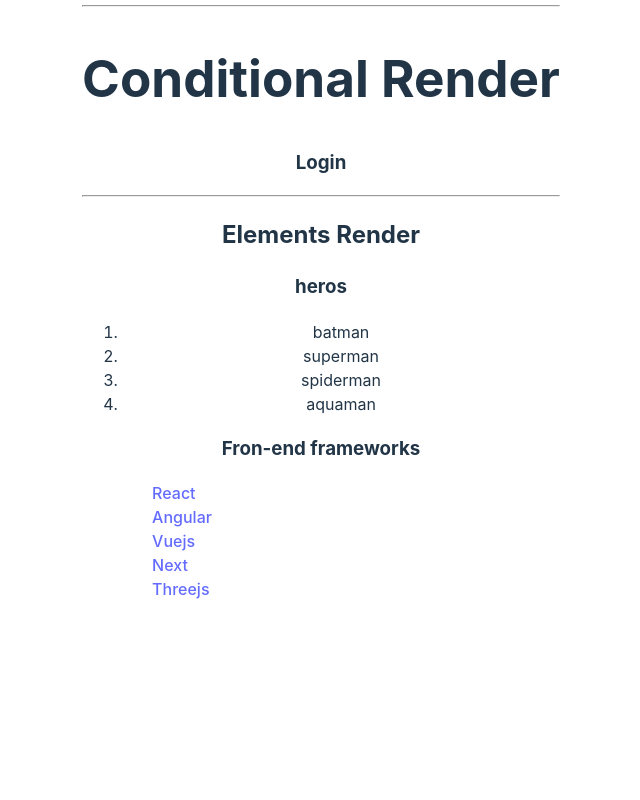
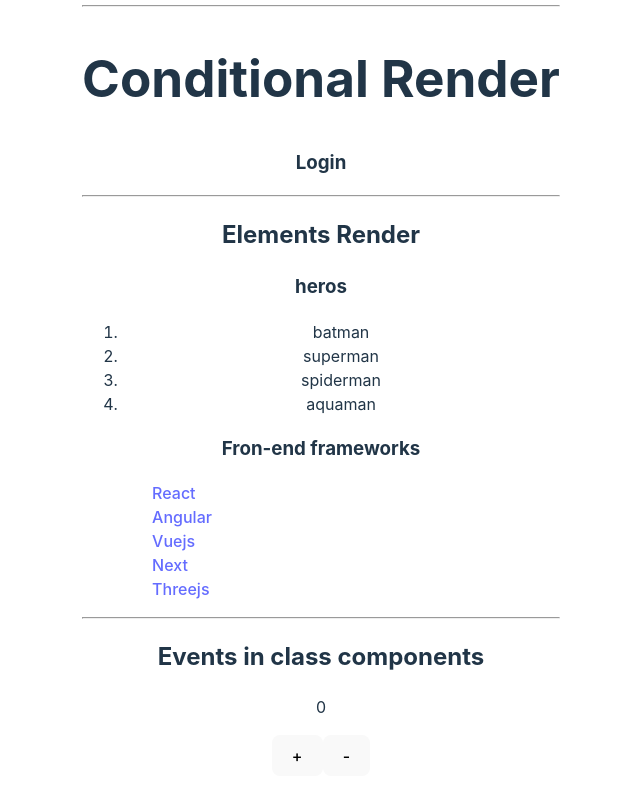
Before and after one commit to CristianLopez3/reactjs-practice, a React (Vite) app: page / in a window 1280 px wide. Shown: the part 540-1340 px from the top of the page, without its empty margins (319-959 px from the left). Before the commit the page ends 1189 px from the top, so only its background shows below. Built offline with nearby package versions, Linux system fonts and the light colour scheme.

Commit message:
add Eventos in class Components

```diff
--- a/src/app.jsx
+++ b/src/app.jsx
@@ -6,6 +6,7 @@ import Propiedades from './components/Propiedades';
 import Estado from './components/Estado';
 import RenderizadoCondicional from './components/RenderizadoCondicional';
 import RenderizadoElementos from './components/RenderizadoElementos';
+import Eventos from './components/Eventos';
 
 export function App() {
   const [count, setCount] = useState(0)
@@ -31,6 +32,8 @@ export function App() {
         <RenderizadoCondicional />
         <hr />
         <RenderizadoElementos />
+        <hr />
+        <Eventos />
       </section>
     </>
   )
--- /dev/null
+++ b/src/components/Eventos.js
@@ -0,0 +1,43 @@
+import React, { Component } from 'react';
+
+export default class Eventos extends Component{
+
+  constructor(props){
+    super(props);
+    this.state = {
+      contador: 0,
+    }
+    this.sumar = this.sumar.bind(this);
+    this.restar = this.restar.bind(this);
+  }
+
+  sumar(e){
+    console.log("plus");
+    this.setState({
+      contador: this.state.contador + 1
+    })
+  }
+
+  restar(e){
+    console.log("minus");
+    this.setState({
+      contador: this.state.contador - 1
+    })
+  }
+
+  render(){
+    return (
+      <>
+        <div>
+          <h2>Events in class components</h2>
+          <p>{this.state.contador}</p>
+          <nav>
+            <button onClick={this.sumar}>+</button>
+            <button onClick={this.restar}>-</button>
+          </nav>
+        </div>
+      </>
+    );
+  }
+
+}
--- a/src/components/RenderizadoElementos.js
+++ b/src/components/RenderizadoElementos.js
@@ -1,18 +1,20 @@
 import React, { Component } from "react";
 import data from '../helpers/data.json';
 
-function renderElement(el){
-  return(
-    <li key={el.id}>
-      <a href={el.url} >{el.name}</a>
+function ElementoLista(props) {
+  return (
+    <>
+      <li>
+        <a href={props.element.url} target="_blank" > {props.element.name}</a>
       </li>
-  );
+    </>
+  )
 }
 
 
-export default class RenderizadoElementos extends Component{
+export default class RenderizadoElementos extends Component {
 
-  constructor(props){
+  constructor(props) {
     super(props);
     this.state = {
       heroes: ["batman", "superman", "spiderman", "aquaman"]
@@ -20,7 +22,7 @@ export default class RenderizadoElementos extends Component{
 
   }
 
-  render(){
+  render() {
     return (
       <>
         <h2>Elements Render</h2>
@@ -30,9 +32,7 @@ export default class RenderizadoElementos extends Component{
         </ol>
         <h3>Fron-end frameworks</h3>
         <ul>
-            {data.frameworks.map(
-              (el) => renderElement(el)
-            )}
+          {data.frameworks.map(el => <ElementoLista key = {el.id} element = {el} />)}
         </ul>
       </>
     );
```
Lines whose indentation alone changed are shown as unchanged.
